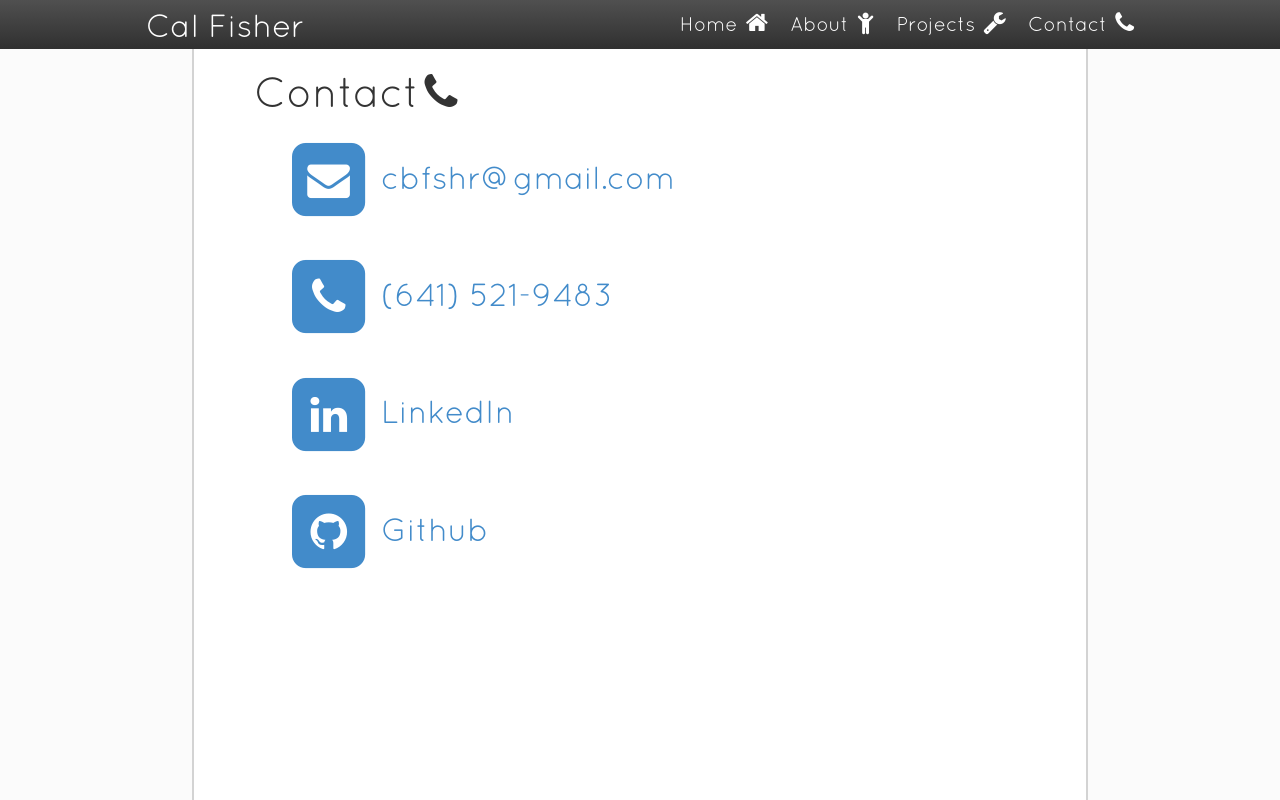
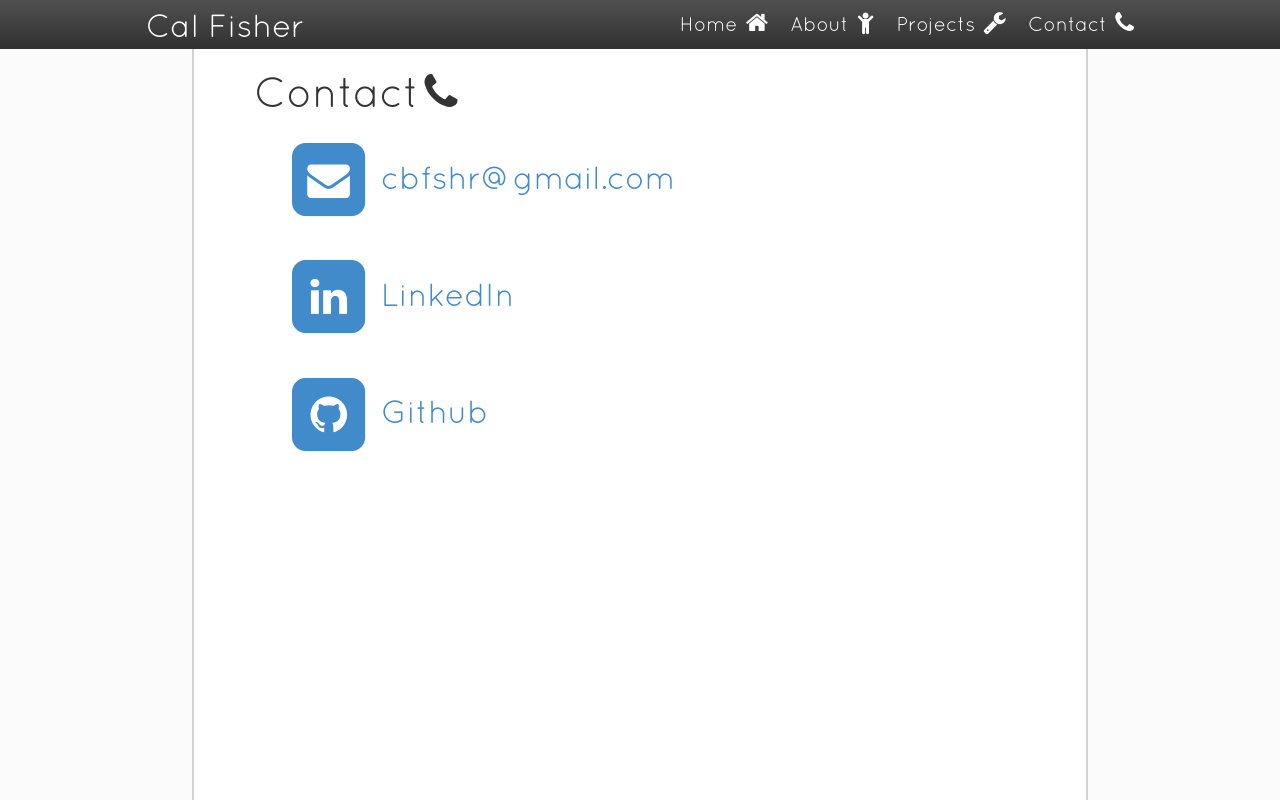
Before and after one commit to cbfshr/calfisher.com, a plain HTML site: page Index.html at #/Contact in a window 1280 px wide. Drawn offline with Linux system fonts and the light colour scheme.

Commit message:
Cleanup, add nginx Docker image

```diff
--- a/Angular/Pages/Contact/Contact.html
+++ b/Angular/Pages/Contact/Contact.html
@@ -14,16 +14,6 @@
 					</span>
 					cbfshr@gmail.com
 				</a>
-			</div>
-		</div>
-
-		<div class="row-fluid">
-			<div class="span12 body-title-2" style="color: #428bca;">
-				<span class="fa-stack fa-lg">
-					<i class="fa fa-square fa-stack-2x"></i>
-					<i class="fa fa-phone fa-stack-1x fa-inverse"></i>
-				</span>
-				(641) 521-9483
 			</div>
 		</div>
 
@@ -50,48 +40,5 @@
 				</a>
 			</div>
 		</div>
-
-<!--
-		<div class="row-fluid center body-title-2">
-			<div class="span6">
-				<a href="https://www.linkedin.com/pub/cal-fisher/99/162/aa2" target="_blank">
-					<span class="fa-stack fa-lg">
-						<i class="fa fa-square fa-stack-2x"></i>
-						<i class="fa fa-linkedin fa-stack-1x fa-inverse"></i>
-					</span>
-					LinkedIn
-				</a>
-			</div>
-			<div class="span6">
-				<a href="mailto:cbfshr@gmail.com">
-					<span class="fa-stack fa-lg">
-						<i class="fa fa-square fa-stack-2x"></i>
-						<i class="fa fa-envelope fa-stack-1x fa-inverse"></i>
-					</span>
-					cbfshr@gmail.com
-				</a>
-			</div>
-		</div>
-
-		<br>
-
-		<div class="row-fluid center body-title-2">
-			<div class="span6">
-				<a href="https://github.com/cbfshr" target="_blank">
-					<span class="fa-stack fa-lg">
-						<i class="fa fa-square fa-stack-2x"></i>
-						<i class="fa fa-github fa-stack-1x fa-inverse"></i>
-					</span>
-					Github
-				</a>
-			</div>
-			<div class="span6" style="color: #428bca;">
-				<span class="fa-stack fa-lg">
-					<i class="fa fa-square fa-stack-2x"></i>
-					<i class="fa fa-phone fa-stack-1x fa-inverse"></i>
-				</span>
-				(641) 521-9483
-			</div>
-		</div> -->
 	</div>
 </div>
```
Also changed, not shown: Angular/Pages/Home/Home.html (+0 -49 lines), 4 other files.
